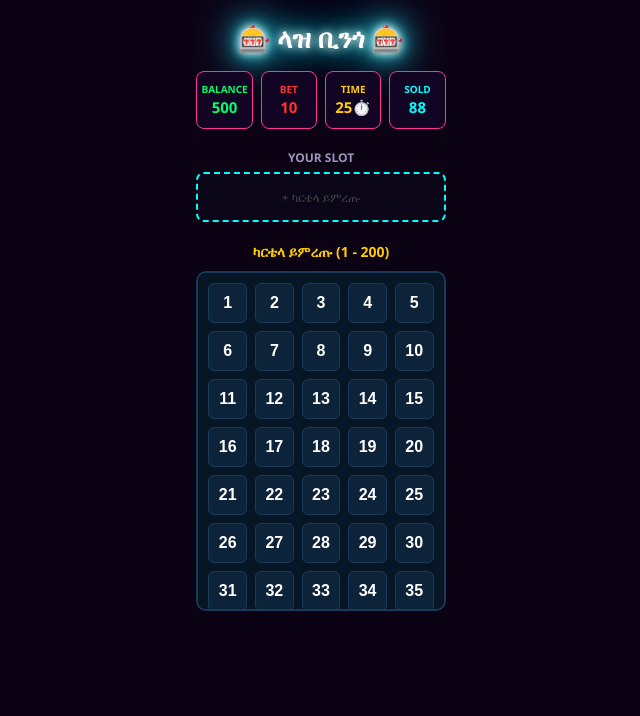
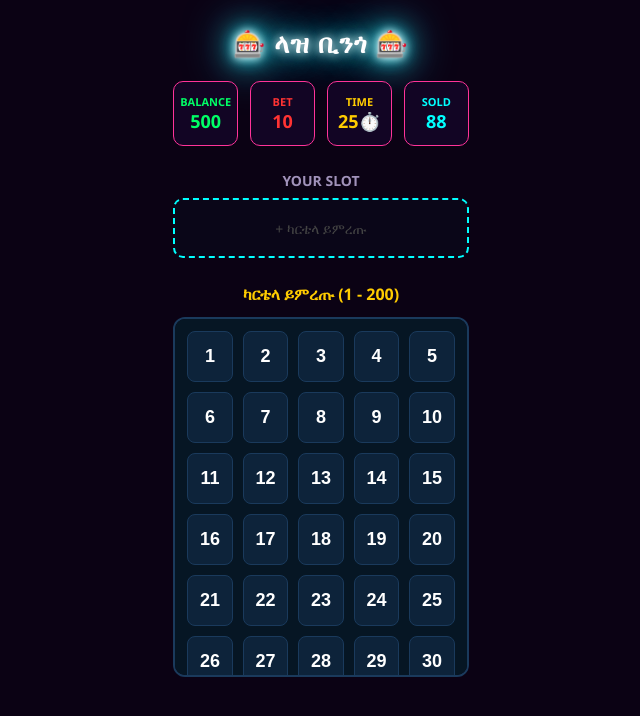
Before and after one commit to danielberihu72-cmd/laz-bingo-frontend, a React (Vite) app: page / in a window 1280 px wide. Shown: the top 716 px of the page, without its empty margins (319-959 px from the left). Built offline with nearby package versions, Linux system fonts and the light colour scheme.

Commit message:
Update App.css

```diff
--- a/src/App.css
+++ b/src/App.css
@@ -15,8 +15,8 @@ body {
 
 .app-container {
     width: 100%;
-    max-width: 480px;
-    padding: 10px;
+    max-width: 500px;
+    padding: 12px;
     display: flex;
     flex-direction: column;
 }
@@ -26,7 +26,8 @@ body {
     font-size: 26px;
     font-weight: 900;
     color: #ffffff;
-    margin-bottom: 15px;
+    margin-bottom: 20px;
+    letter-spacing: 1px;
     text-shadow: 0 0 5px #fff, 0 0 10px #ff3399, 0 0 20px #ff3399, 0 0 40px #ff3399;
     animation: neonPulse 2s ease-in-out infinite alternate;
 }
@@ -36,63 +37,53 @@ body {
     to { text-shadow: 0 0 10px #fff, 0 0 20px #00ffff, 0 0 35px #00ffff, 0 0 55px #00ffff; }
 }
 
-/* 🔴 አዲሱ የ split ገጽ አቀማመጥ ፎርሙላ */
 .game-split-layout {
     display: flex;
     flex-direction: row;
-    gap: 8px;
+    gap: 10px;
     width: 100%;
+    margin-bottom: 15px;
     align-items: flex-start;
 }
 
-.left-side {
-    flex: 1;
-}
+.left-side { flex: 1; }
+.right-side { flex: 1.4; display: flex; flex-direction: column; gap: 10px; }
 
-.right-side {
-    flex: 1.5;
-    display: flex;
-    flex-direction: column;
-    gap: 10px;
-}
-
-/* Top Info Grid */
 .top-info-grid {
     display: grid;
     grid-template-columns: repeat(3, 1fr);
-    gap: 6px;
+    gap: 8px;
     margin-bottom: 12px;
 }
 
 .info-box {
     background-color: #120524;
     border: 1px solid #333;
-    border-radius: 6px;
-    padding: 6px 2px;
+    border-radius: 8px;
+    padding: 8px 2px;
     text-align: center;
 }
 
 .border-magenta { border: 1px solid #ff3399; }
 .info-label { display: block; font-size: 10px; font-weight: bold; }
-.info-value { font-size: 13px; font-weight: bold; }
+.info-value { font-size: 14px; font-weight: bold; }
 .text-magenta { color: #ff3399; }
 
-/* የኳስ ማውጫ ክበቦች */
 .ball-caller-section {
     display: flex;
     justify-content: space-between;
     align-items: center;
     background-color: #061624;
     border: 1px solid #1a3a5c;
-    border-radius: 8px;
-    padding: 6px 10px;
+    border-radius: 12px;
+    padding: 10px 15px;
 }
 
-.recent-balls-container { display: flex; gap: 4px; position: relative; padding-top: 10px; }
-.recent-label { position: absolute; top: -5px; left: 2px; font-size: 8px; color: #00ffff; font-weight: bold; }
+.recent-balls-container { display: flex; gap: 4px; position: relative; padding-top: 12px; }
+.recent-label { position: absolute; top: -4px; left: 2px; font-size: 8px; color: #00ffff; font-weight: bold; }
 .small-ball-circle {
-    width: 26px;
-    height: 26px;
+    width: 28px;
+    height: 28px;
     border-radius: 50%;
     background-color: #120524;
     border: 1px solid #ff3399;
@@ -105,8 +96,8 @@ body {
 }
 
 .main-ball-circle {
-    width: 50px;
-    height: 50px;
+    width: 58px;
+    height: 58px;
     border-radius: 50%;
     background: radial-gradient(circle, #ff3399, #0b0214);
     border: 2px solid #00ffff;
@@ -114,12 +105,12 @@ body {
     display: flex;
     justify-content: center;
     align-items: center;
-    font-size: 14px;
+    font-size: 16px;
     font-weight: bold;
+    box-shadow: 0 0 10px #00ffff;
 }
 
-/* Playing Cartela (5x5 ማትሪክስ) */
-.card-title-center { font-size: 11px; color: #ffcc00; text-align: center; font-weight: bold; }
+.card-title-center { font-size: 12px; color: #ffcc00; text-align: center; font-weight: bold; }
 .playing-card-matrix {
     display: grid;
     grid-template-columns: repeat(5, 1fr);
@@ -129,7 +120,7 @@ body {
     border-radius: 8px;
     padding: 6px;
 }
-.matrix-header { text-align: center; font-weight: bold; color: #00ffff; font-size: 13px; }
+.matrix-header { text-align: center; font-weight: bold; color: #00ffff; font-size: 14px; }
 .matrix-cell {
     background-color: #250f44;
     border: 1px solid #4a1f80;
@@ -138,7 +129,7 @@ body {
     font-size: 13px;
     font-weight: bold;
     color: #fff;
-    height: 36px;
+    height: 38px;
     display: flex;
     justify-content: center;
     align-items: center;
@@ -147,9 +138,7 @@ body {
 .matrix-cell.hit { background-color: #00ffff !important; color: #0b0214 !important; font-weight: 900; }
 
 .clickable-cell { cursor: pointer; }
-.banned-fade { opacity: 0.3; pointer-events: none; }
 
-/* 🔢 የቢንጎ ሙሉ ሰሌዳ (1-75 ቁጥሮች ወደታች እና ስክሪን እንዳይቆርጥ ማስተካከያ የተደረገበት) */
 .bingo-board-container {
     background-color: #061624;
     border: 1px solid #1a3a5c;
@@ -158,8 +147,8 @@ body {
     display: flex;
     flex-direction: column;
     gap: 4px;
-    max-height: 380px; /* 🔴 ስክሪን እንዳይቆርጥ ቁመቱን የሚገድብ ማስፈንጠሪያ */
-    overflow-y: auto; /* ቁጥሮቹ ሲበዙ በራሱ ወደታች እንዲንሸራተት (Scroll) ማድረጊያ */
+    max-height: 360px;
+    overflow-y: auto;
 }
 .board-row { display: flex; flex-direction: column; align-items: center; gap: 2px; border-bottom: 1px solid #1a3a5c; padding-bottom: 4px; }
 .board-letter-header { font-weight: 900; color: #ff3399; font-size: 14px; }
@@ -182,29 +171,28 @@ body {
     width: 100%;
     background: linear-gradient(90deg, #ff00ff, #00ffff);
     border: none;
-    border-radius: 15px;
+    border-radius: 20px;
     color: #fff;
-    padding: 10px;
-    font-size: 15px;
+    padding: 12px;
+    font-size: 16px;
     font-weight: bold;
     cursor: pointer;
 }
 
-/* የመጀመሪያው ገጽ መጠን (Page 1 Scale) */
-.page-one-scaled { padding: 20px 10px; }
-.top-info-grid-p1 { display: grid; grid-template-columns: repeat(4, 1fr); gap: 8px; margin-bottom: 20px; }
-.info-box-p1 { background-color: #120524; border: 1px solid #ff3399; border-radius: 8px; padding: 10px 4px; text-align: center; }
-.info-label-p1 { display: block; font-size: 10px; font-weight: bold; }
-.info-value-p1 { font-size: 15px; font-weight: bold; }
+.page-one-scaled { padding: 25px 15px; }
+.top-info-grid-p1 { display: grid; grid-template-columns: repeat(4, 1fr); gap: 12px; margin-bottom: 25px; }
+.info-box-p1 { background-color: #120524; border: 1px solid #ff3399; border-radius: 10px; padding: 12px 6px; text-align: center; }
+.info-label-p1 { display: block; font-size: 11px; font-weight: bold; }
+.info-value-p1 { font-size: 18px; font-weight: bold; }
 .text-green { color: #00ff66; } .text-red { color: #ff3333; } .text-yellow { color: #ffcc00; } .text-cyan { color: #00ffff; }
 
-.your-slot-container-p1 { margin-bottom: 20px; }
-.slot-title-p1 { display: block; font-size: 12px; text-align: center; color: #a192ba; margin-bottom: 6px; font-weight: bold; }
-.slot-box-p1 { border: 2px dashed #00ffff; border-radius: 8px; min-height: 50px; display: flex; flex-wrap: wrap; align-items: center; justify-content: center; gap: 4px; padding: 8px; background-color: rgba(0, 255, 255, 0.02); }
-.selected-tag-p1 { background-color: #00ffff; color: #0b0214; padding: 2px 8px; border-radius: 4px; font-size: 12px; font-weight: bold; }
-.placeholder-text-p1 { color: #444; font-size: 12px; }
+.your-slot-container-p1 { margin-bottom: 25px; }
+.slot-title-p1 { display: block; font-size: 14px; text-align: center; color: #a192ba; margin-bottom: 8px; font-weight: bold; }
+.slot-box-p1 { border: 2px dashed #00ffff; border-radius: 10px; min-height: 60px; display: flex; flex-wrap: wrap; align-items: center; justify-content: center; gap: 6px; padding: 10px; background-color: rgba(0, 255, 255, 0.02); }
+.selected-tag-p1 { background-color: #00ffff; color: #0b0214; padding: 4px 10px; border-radius: 6px; font-size: 14px; font-weight: bold; }
+.placeholder-text-p1 { color: #444; font-size: 14px; }
 
-.selector-title-p1 { font-size: 14px; margin-bottom: 10px; text-align: center; color: #ffcc00; font-weight: bold; }
-.cartela-grid-p1 { display: grid; grid-template-columns: repeat(5, 1fr); gap: 8px; max-height: 340px; overflow-y: auto; padding: 10px; background-color: #061624; border-radius: 10px; border: 2px solid #1a3a5c; }
-.cartela-cell-p1 { background-color: #0d233a; border: 1px solid #1a3a5c; color: #fff; padding: 10px 0; font-size: 16px; font-weight: bold; border-radius: 6px; }
+.selector-title-p1 { font-size: 16px; margin-bottom: 12px; text-align: center; color: #ffcc00; font-weight: bold; }
+.cartela-grid-p1 { display: grid; grid-template-columns: repeat(5, 1fr); gap: 10px; max-height: 360px; overflow-y: auto; padding: 12px; background-color: #061624; border-radius: 12px; border: 2px solid #1a3a5c; }
+.cartela-cell-p1 { background-color: #0d233a; border: 1px solid #1a3a5c; color: #fff; padding: 14px 0; font-size: 18px; font-weight: bold; border-radius: 8px; }
 .cartela-cell-p1.mine { background-color: #ff3399; border-color: #00ffff; }
```
